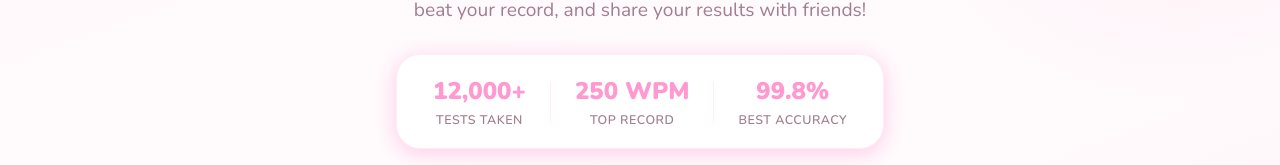
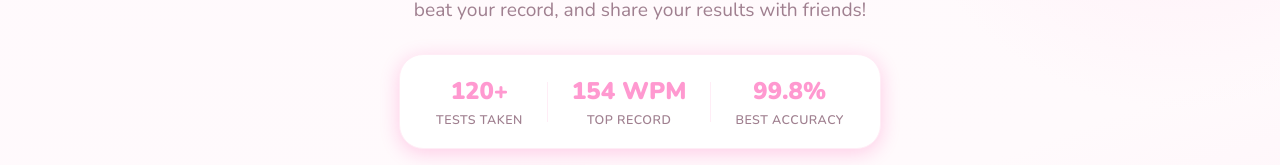
Before and after one commit to codedbyelif/kitty-type, a Next.js app: page / in a window 1280 px wide. Shown: the part 360-525 px from the top of the page. Built offline with nearby package versions, Linux system fonts and the light colour scheme; no server answers; the database is empty.

Commit message:
feat: decrease hero dummy statistics

```diff
--- a/src/components/Hero.tsx
+++ b/src/components/Hero.tsx
@@ -27,12 +27,12 @@ export default function Hero() {
                 </p>
                 <div className={styles.stats}>
                     <div className={styles.stat}>
-                        <strong>12,000+</strong>
+                        <strong>120+</strong>
                         <span>{t("hero_tests_taken")}</span>
                     </div>
                     <div className={styles.divider} />
                     <div className={styles.stat}>
-                        <strong>250 WPM</strong>
+                        <strong>154 WPM</strong>
                         <span>{t("hero_top_record")}</span>
                     </div>
                     <div className={styles.divider} />
```
